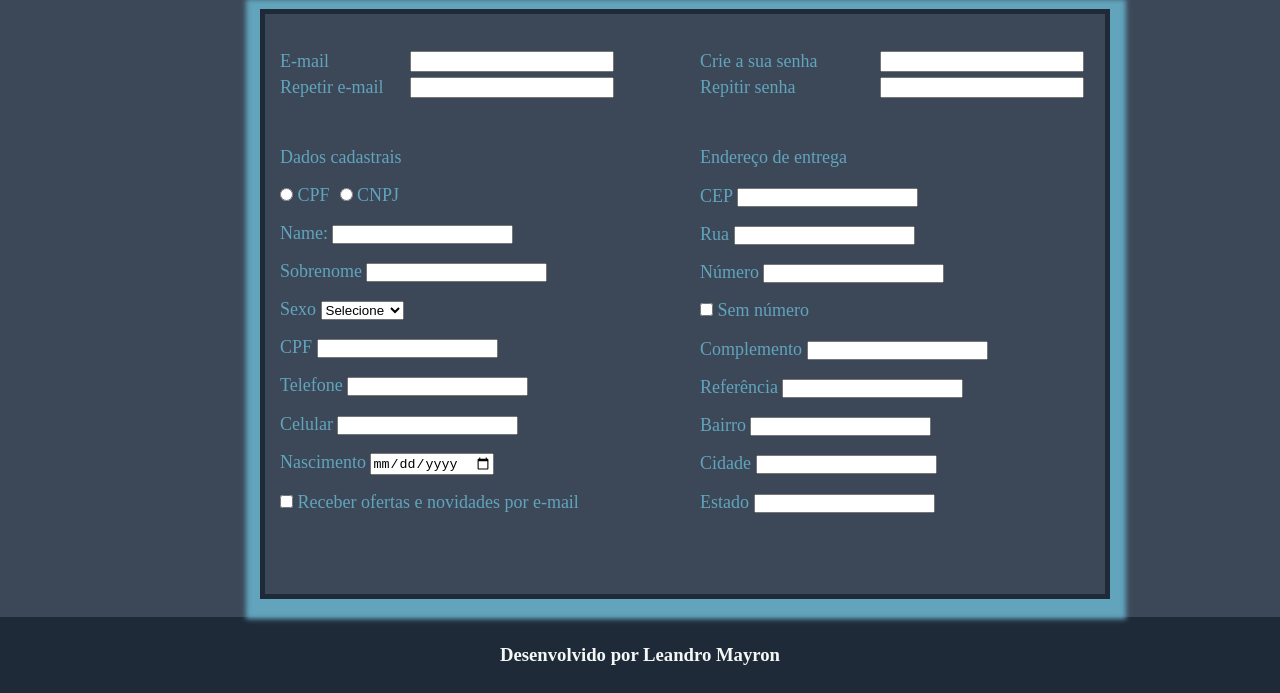
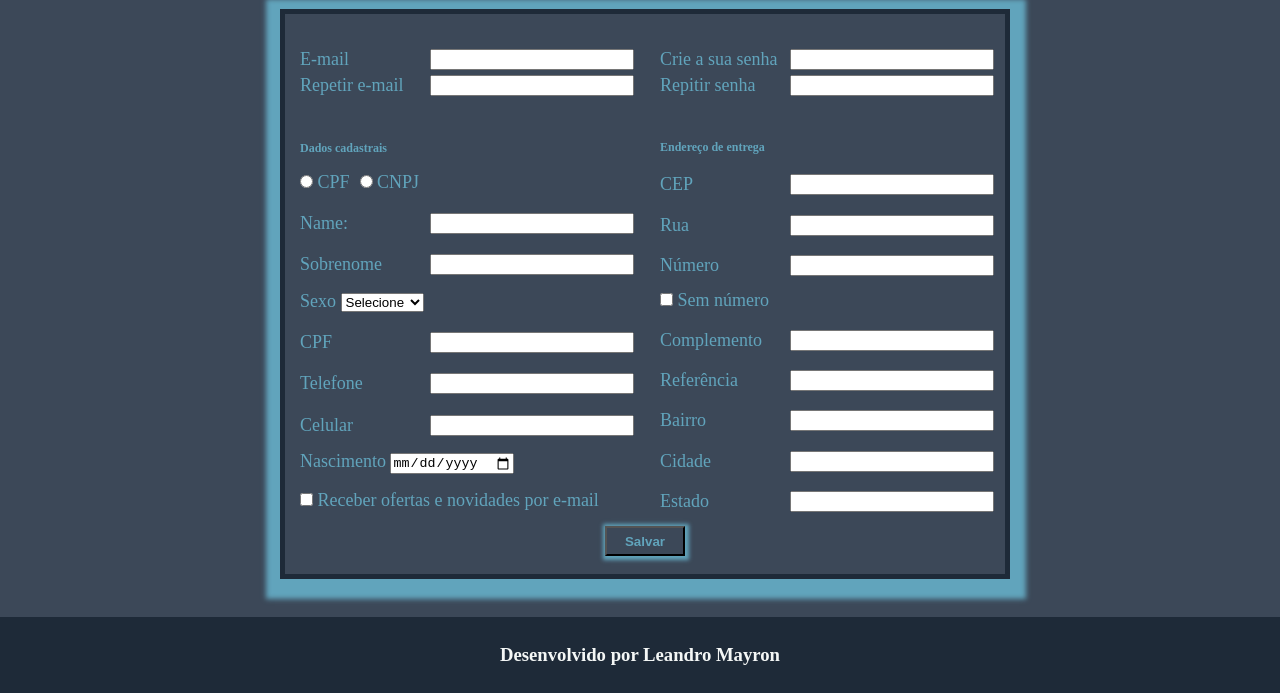
Before and after one commit to LeandroMayron/projeto4Digicad, a plain HTML site: page cadastrar.html in a window 1280 px wide. Shown: the part 123-816 px from the top of the page. Drawn offline with Linux system fonts and the light colour scheme.

Commit message:
terminado o formulário

```diff
--- a/cadastrar.html
+++ b/cadastrar.html
@@ -27,7 +27,9 @@
     <main>
         <h3>Cadastrar</h3>
         <section>
-            <form action="#" method="post"></form>
+            <form action="#" method="post">
+
+
                 <div class="formulario">
                     <div class="areaLogin">
                         <div class="areaEmail">
@@ -41,11 +43,11 @@
                             </fieldset>
                         </div>
                         <div class="areaSenha">
-                        <fieldset class="fieldSenha">
+                            <fieldset class="fieldEmail">
                                 <label for="pwd">Crie a sua senha</label>
                                 <input title="senha" type="password" id="password" name="password">
                             </fieldset>
-                        <fieldset class="fieldSenha">
+                            <fieldset class="fieldEmail">
                                 <label for="pwd">Repitir senha</label>
                                 <input title="re-password" type="password" id="re-password" name="re-password">
                             </fieldset>
@@ -64,11 +66,11 @@
                                     <label for="cnpj">CNPJ</label>
                                 </fieldset>
                             </div>
-                        <fieldset>
+                            <fieldset class="fieldEmail">
                                 <label for="name">Name:</label>
                                 <input type="text" name="name" id="name">
                             </fieldset>
-                        <fieldset>
+                            <fieldset class="fieldEmail">
                                 <label for="sobreNome">Sobrenome</label>
                                 <input title="sobrenome" type="text" name="sobrenome" id="sobrenome">
                             </fieldset>
@@ -80,15 +82,15 @@
                                     <option value="feminino">Feminino</option>
                                 </select>
                             </fieldset>
-                        <fieldset>
+                            <fieldset class="fieldEmail">
                                 <label for="cpf">CPF</label>
                                 <input type="text" name="cpf" id="cpf">
                             </fieldset>
-                        <fieldset>
+                            <fieldset class="fieldEmail">
                                 <label for="telefone">Telefone</label>
                                 <input type="tel" name="telefone" id="telefone">
-                        </fieldset>
-                        <fieldset>
+                            </fieldset class="fieldEmail">
+                            <fieldset class="fieldEmail">
                                 <label for="cel">Celular</label>
                                 <input title="telefone" type="tel" name="celular" id="celular">
                             </fieldset>
@@ -100,19 +102,18 @@
                                 <input type="checkbox" name="informacoes" id="informacoes">
                                 <label for="informacoes">Receber ofertas e novidades por e-mail</label>
                             </fieldset>
-
                         </div>
                         <div class="areaEndereco">
                             <legend> Endereço de entrega</legend>
-                        <fieldset>
+                            <fieldset class="fieldEmail">
                                 <label for="cep">CEP</label>
                                 <input type="text" id="cep" name="cep">
                             </fieldset>
-                        <fieldset>
+                            <fieldset class="fieldEmail">
                                 <label for="rua">Rua</label>
                                 <input type="text" name="rua" id="rua">
                             </fieldset>
-                        <fieldset>
+                            <fieldset class="fieldEmail">
                                 <label for="numero">Número</label>
                                 <input type="number" name="numero" id="numero">
                             </fieldset>
@@ -120,29 +121,33 @@
                                 <input type="checkbox" name="semNumb" id="semNumb">
                                 <label for="semNumb">Sem número</label>
                             </fieldset>
-                        <fieldset>
+                            <fieldset class="fieldEmail">
                                 <label for="complemento">Complemento</label>
                                 <input type="text" name="complemento" id="complemento">
                             </fieldset>
-                        <fieldset>
+                            <fieldset class="fieldEmail">
                                 <label for="referencia">Referência</label>
                                 <input type="text" name="referencia" id="referencia">
                             </fieldset>
-                        <fieldset>
+                            <fieldset class="fieldEmail">
                                 <label for="bairro">Bairro</label>
                                 <input type="text" name="bairro" id="bairro">
                             </fieldset>
-                        <fieldset>
+                            <fieldset class="fieldEmail">
                                 <label for="cidade">Cidade</label>
                                 <input type="text" id="cidade" name="cidade">
                             </fieldset>
-                        <fieldset>
+                            <fieldset class="fieldEmail">
                                 <label for="estado">Estado</label>
                                 <input type="text" id="estado" name="estado">
                             </fieldset>
                         </div>
                     </div>
+                    <fieldset class="areaBotao">
+                        <input class="botao" type="submit" value="Salvar">
+                    </fieldset>
                 </div>
+            </form>
         </section>
     </main>
     <footer>
--- a/css/form.css
+++ b/css/form.css
@@ -1,12 +1,17 @@
 .formulario {
-    width: 840px;
-    height: 580px;
+    width: 45rem;
+    height: 70vh;
     display: flexbox;
     font-size: 18px;
     color: #61A4BC;
     background-color: #3C4858;
     border: 5px solid #1E2A38;
     box-shadow: 1px 5px 5px 15px ;
+}
+
+legend {
+    font-size: 12px;
+    font-weight: bolder;
 }
 
 fieldset {
@@ -88,3 +93,18 @@ fieldset {
     height: 50vh;
     justify-content: space-evenly;
 }
+
+.areaBotao {
+    display: flex;
+    justify-content: center;
+    align-items: center;
+}
+
+.botao {
+    width: 80px;
+    height: 30px;
+    background-color: #3C4858;
+    box-shadow: 1px 1px 4px 3px #61A4BC;
+    font-weight: bolder;
+    color: #61A4BC;
+}
```
Lines whose indentation alone changed are shown as unchanged.
